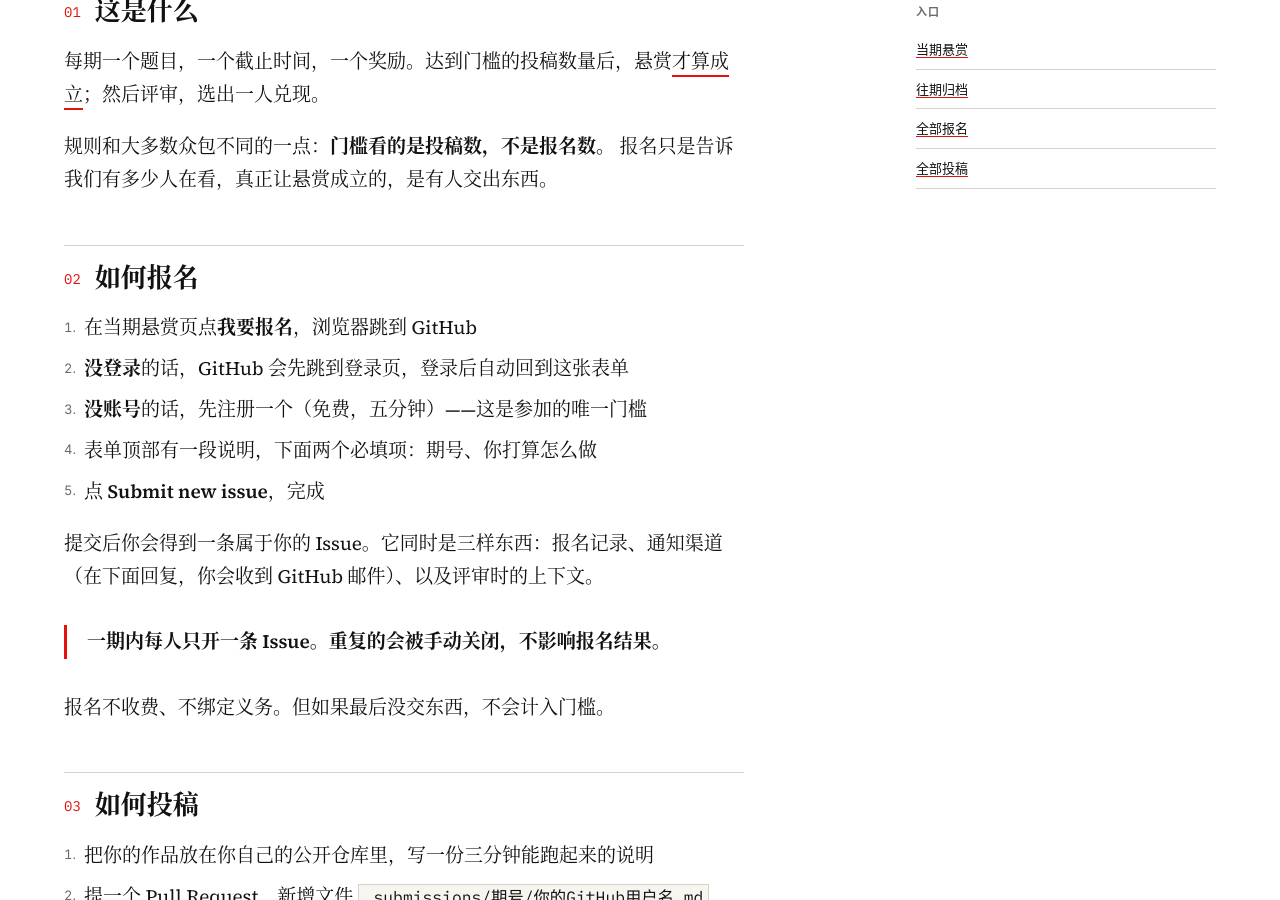
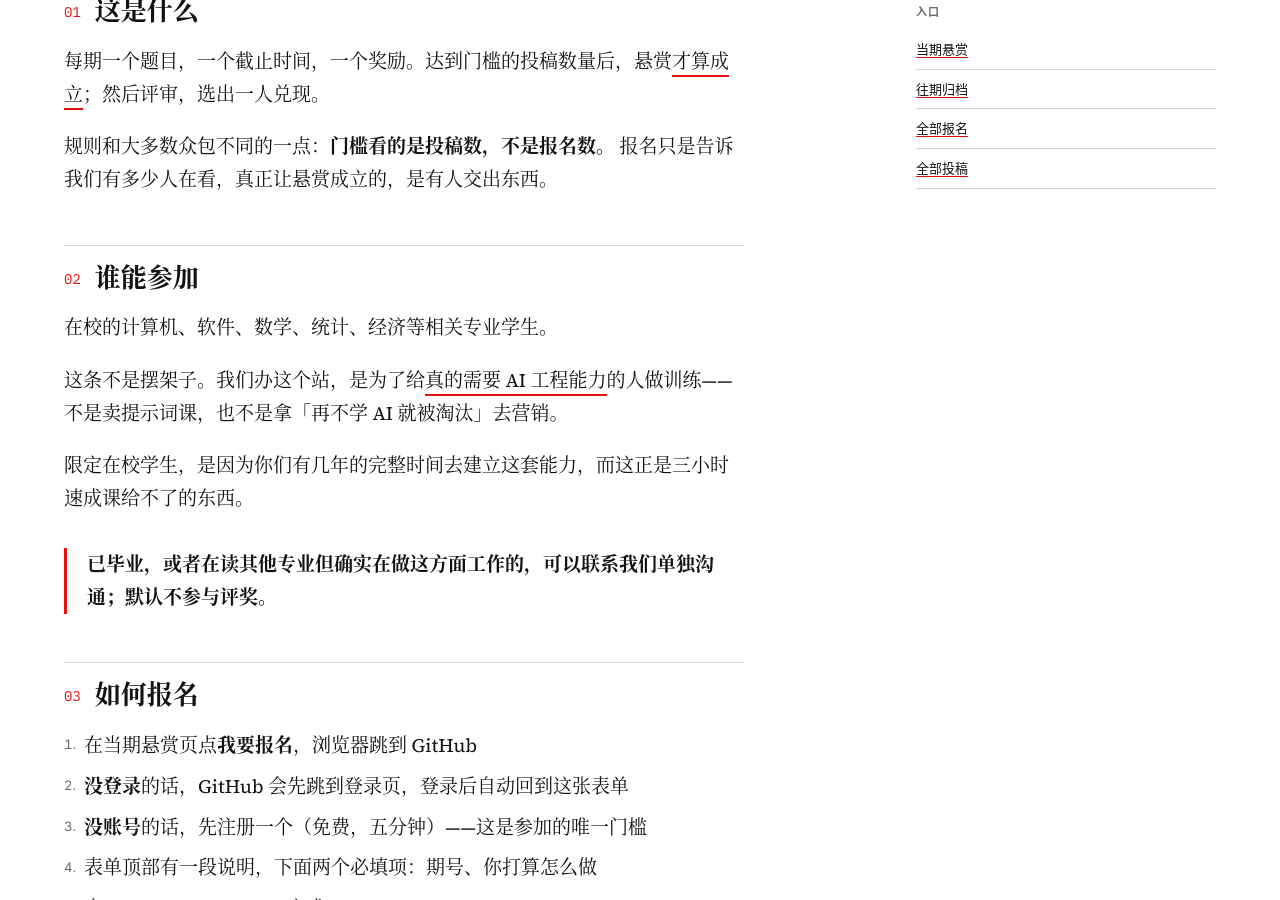
Before and after one commit to usingnow/prefde, a Jekyll site: the page built from faq.html, in a window 1280 px wide and 900 px high, scrolled down 497 px. Built offline with Jekyll 4.4.1, drawn with Linux system fonts in a browser that asks for light colours.

Commit message:
明确参与资格：FAQ 新增「谁能参加」，报名表单加必勾项，站点描述口径统一

```diff
--- a/_config.yml
+++ b/_config.yml
@@ -1,6 +1,6 @@
 title: PreFDE 加油站
 tagline: 一期一题，满额成团
-description: 面向计算机与应用数学专业学生的悬赏板。报名与投稿达到门槛后，悬赏成立，评审一人兑现。
+description: 面向计算机、数学、统计、经济等专业在校学生的悬赏板。报名与投稿达到门槛后，悬赏成立，评审一人兑现。
 url: "https://prefde.usingnow.tech"
 baseurl: ""
 
--- a/faq.html
+++ b/faq.html
@@ -19,6 +19,16 @@ permalink: /faq/
         <p>每期一个题目，一个截止时间，一个奖励。达到门槛的投稿数量后，悬赏<em class="hl">才算成立</em>；然后评审，选出一人兑现。</p>
 
         <p>规则和大多数众包不同的一点：<strong>门槛看的是投稿数，不是报名数。</strong> 报名只是告诉我们有多少人在看，真正让悬赏成立的，是有人交出东西。</p>
+
+        <h2>谁能参加</h2>
+
+        <p>在校的计算机、软件、数学、统计、经济等相关专业学生。</p>
+
+        <p>这条不是摆架子。我们办这个站，是为了给<em class="hl">真的需要 AI 工程能力</em>的人做训练——不是卖提示词课，也不是拿「再不学 AI 就被淘汰」去营销。</p>
+
+        <p>限定在校学生，是因为你们有几年的完整时间去建立这套能力，而这正是三小时速成课给不了的东西。</p>
+
+        <blockquote>已毕业，或者在读其他专业但确实在做这方面工作的，可以联系我们单独沟通；默认不参与评奖。</blockquote>
 
         <h2>如何报名</h2>
 
```
Also changed, not shown: .github/ISSUE_TEMPLATE/baoming.yml.
